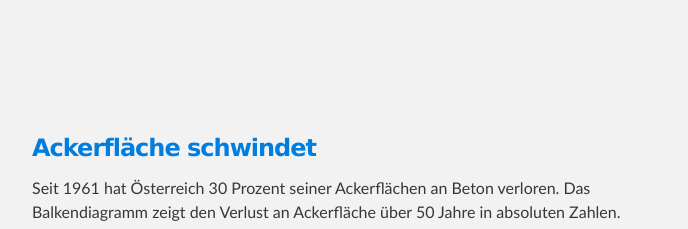
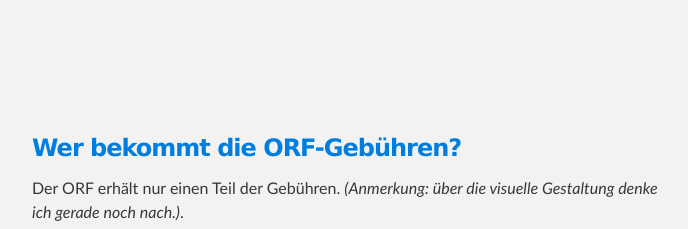
Before and after one commit to salx/pf, a plain HTML site: page index.html in a window 1280 px wide. Shown: the part 1260-1489 px from the top of the page, without its empty margins (288-976 px from the left). Drawn offline with Linux system fonts and the light colour scheme.

Commit message:
added gebuehren-chart

```diff
--- a/index.html
+++ b/index.html
@@ -39,6 +39,10 @@
           Um mehr zu erfahren, den Mauszeiger über die Segmente führen oder Kreis-Segmente anklicken <em>(Anmerkung: Tooltips sind noch in Arbeit, einige Bugs müssen noch behoben werden.)</em>. </br></p>
           <iframe id="frame2" src="http://salx.github.io/SR/"></iframe>
 
+        <h3><a name="gebuehren interactive" class="anchor" href="#interactive-bar-chart"><span class="octicon octicon-link"></span>Wer bekommt die ORF-Gebühren?</a></h3>
+          <p>Der ORF erhält nur einen Teil der Gebühren. <em>(Anmerkung: über die visuelle Gestaltung denke ich gerade noch nach.)</em>. </br></p>
+          <iframe id="frame2" src="http://salx.github.io/SR/"></iframe>
+
         <h3><a href="http://salx.github.io/FirstBar"><span class="octicon octicon-link"></span>Ackerfläche schwindet</a></h3>
           <p>Seit 1961 hat Österreich 30 Prozent seiner Ackerflächen an Beton verloren. Das Balkendiagramm zeigt den Verlust an Ackerfläche über 50 Jahre in absoluten Zahlen. </br> <em>Anmerkung: Interessant ist, dass es immer am Anfang eines Jahrzehntes einen relativ großen Sprung gibt, z.B: 1972 auf 1973, oder 1981 auf 1983. Wieso?</em></p>
           <iframe id="frame" src="http://salx.github.io/FirstBar"></iframe>
```
